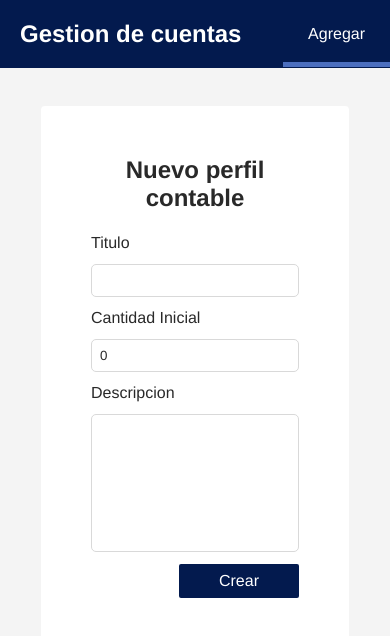
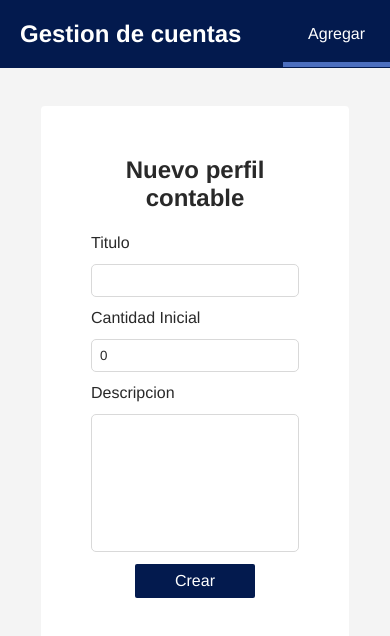
Before and after one commit to car2854/gestion-de-gastos, an Angular app: page /dashboard/new-accounting in a window 390 px wide. Shown: the top 636 px of the page. Built offline with nearby package versions, Linux system fonts and the light colour scheme.

Commit message:
center button

```diff
--- a/src/app/pages/new-accounting/new-accounting.component.scss
+++ b/src/app/pages/new-accounting/new-accounting.component.scss
@@ -4,3 +4,12 @@
     padding-inline: 65px;
   }
 }
+
+
+@media (max-width: 600px) {
+  .buttons{
+    justify-content: center;
+    .button{
+    }
+  }
+}
```
